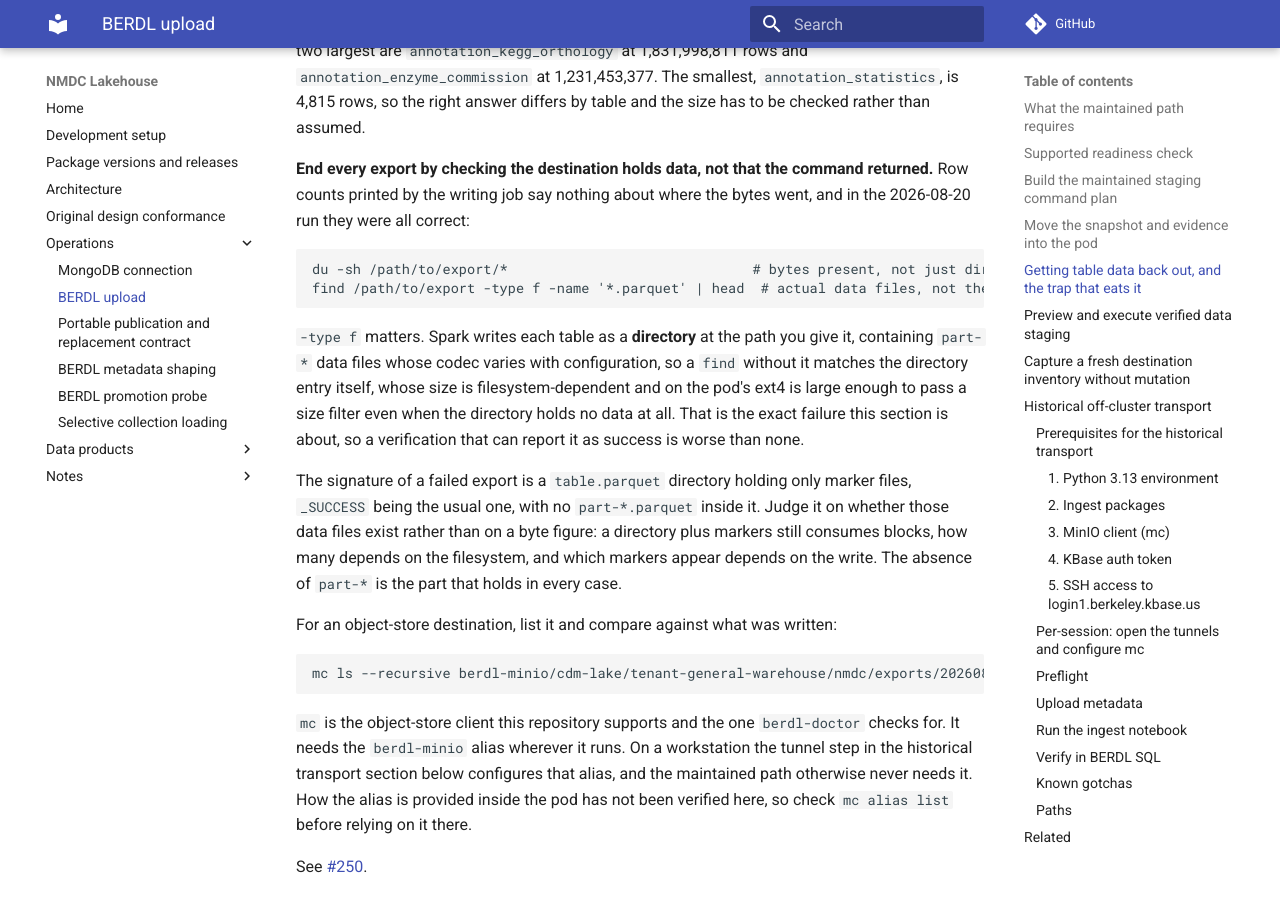
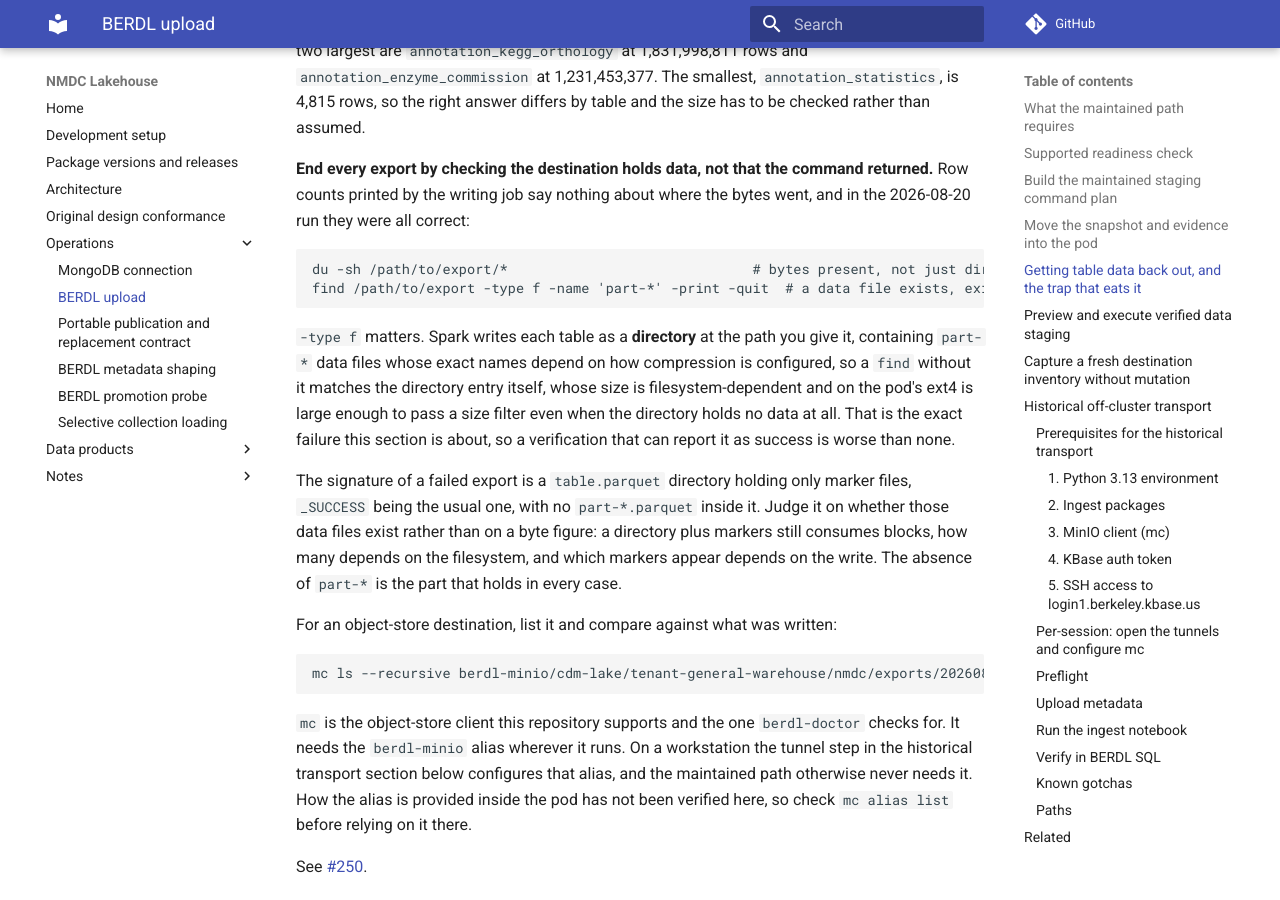
Before and after one commit to microbiomedata/nmdc-lakehouse, an MkDocs documentation site: the page built from docs/berdl-upload.md, in a window 1280 px wide and 900 px high, scrolled down 6251 px. Built offline with MkDocs 1.6.1 and Material for MkDocs 9.7.7, drawn with Linux system fonts in a browser that asks for light colours; comment, search, counter and statistics services are not loaded.

Commit message:
Fix the CI failure, and the check that could not see it
CI failed on Vale.Spelling for "codec", a word I introduced. The sentence now
says the names depend on how compression is configured, which needs no new
vocabulary entry.

The more useful finding is why I did not catch it. Every "prose lint clean" I
reported today came from `just prose-lint | grep errors`, and Vale writes
"1 error" in the singular. A grep for "errors" cannot match it, so a run with
exactly one error looked identical to a clean one. The exit code was correct the
whole time. Verified by appending a misspelling to a copy and watching the exit
code go to 1 where the grep stayed silent.

Also from the same review: `find ... | head` can exit non-zero on a broken pipe,
in a section about reliable verification, so it uses `-print -quit`; and the
verification command listed a different prefix than the write example.

Co-Authored-By: Claude Opus 5 (1M context) <noreply@anthropic.com>

````diff
--- a/docs/berdl-upload.md
+++ b/docs/berdl-upload.md
@@ -323,12 +323,12 @@ went, and in the 2026-08-20 run they were all correct:
 
 ```bash
 du -sh /path/to/export/*                              # bytes present, not just directories
-find /path/to/export -type f -name '*.parquet' | head  # actual data files, not the directory
+find /path/to/export -type f -name 'part-*' -print -quit  # a data file exists, exits cleanly
 ```
 
 `-type f` matters. Spark writes each table as a **directory** at the path you give
-it, containing `part-*` data files whose codec varies with configuration, so a
-`find` without it matches the
+it, containing `part-*` data files whose exact names depend on how compression is
+configured, so a `find` without it matches the
 directory entry itself, whose size is filesystem-dependent and on the pod's ext4
 is large enough to pass a size filter even when the directory holds no data at
 all. That is the exact failure this section is about, so a verification
@@ -344,7 +344,7 @@ part that holds in every case.
 For an object-store destination, list it and compare against what was written:
 
 ```bash
-mc ls --recursive berdl-minio/cdm-lake/tenant-general-warehouse/nmdc/exports/20260821-results-backup/
+mc ls --recursive berdl-minio/cdm-lake/tenant-general-warehouse/nmdc/exports/20260821T204900-results-backup/
 ```
 
 `mc` is the object-store client this repository supports and the one
````
